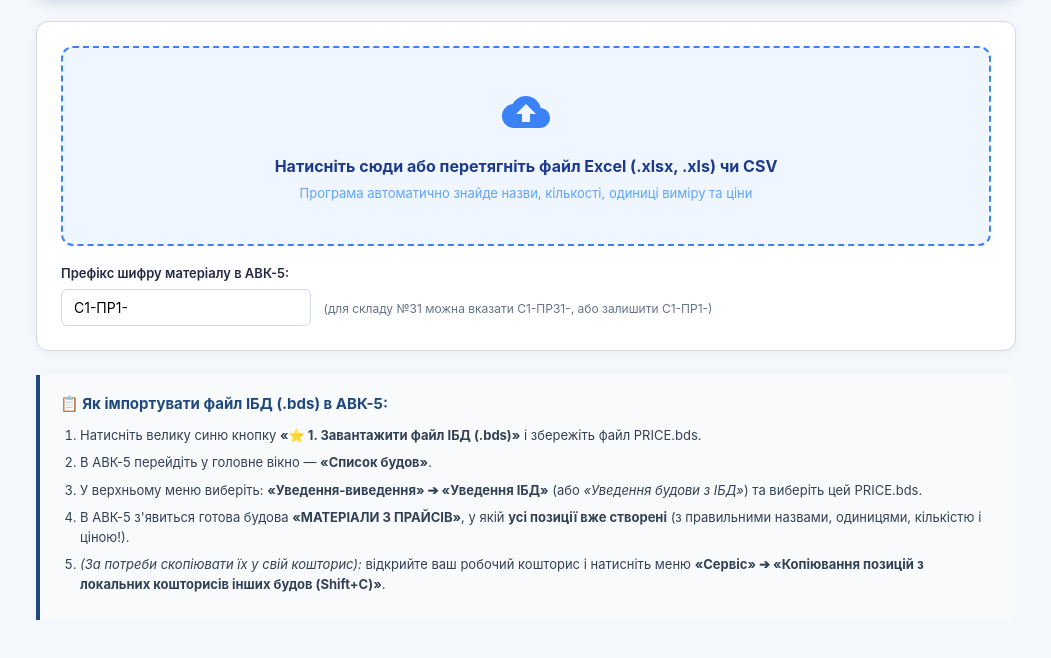
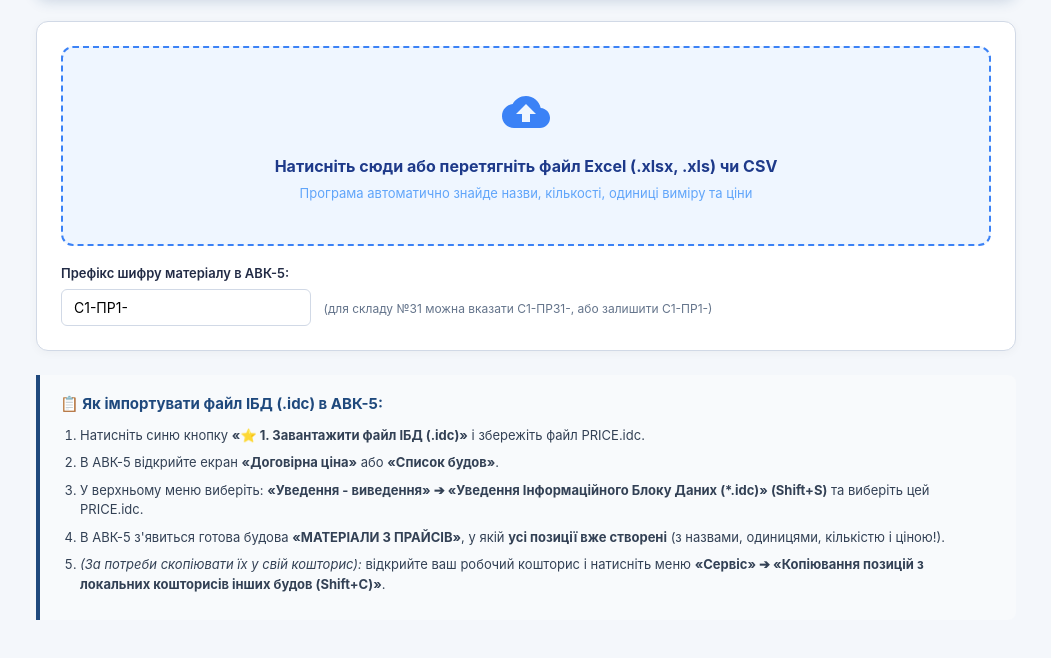
Before and after one commit to Magshproget/excel-to-avk, a plain HTML site: page index.html in a window 1280 px wide. Shown: the part 138-796 px from the top of the page, without its empty margins (114-1165 px from the left). Drawn offline with Linux system fonts and the light colour scheme.

Commit message:
fix(export): download IBD file as .idc for contract price subsystem

```diff
--- a/index.html
+++ b/index.html
@@ -350,9 +350,9 @@
 
     <div class="btn-group">
       <div class="btn-row">
-        <!-- Main Recommended Option: Native AVK-5 IBD (.bds) -->
+        <!-- Main Recommended Option: Native AVK-5 IBD (.idc / .bds) -->
         <button class="btn btn-primary" id="btnExportIbd" style="background-color: #2563EB; font-size: 15px; padding: 14px 24px;">
-          ⭐ 1. Завантажити файл ІБД (.bds) — ПРЯМИЙ ІМПОРТ В АВК-5
+          ⭐ 1. Завантажити файл ІБД (.idc) — ДЛЯ ДОГОВІРНОЇ ЦІНИ В АВК-5
         </button>
         <!-- Alternative Option 2: Rasch_290 .xls -->
         <button class="btn btn-secondary" id="btnExportRasch">
@@ -363,12 +363,12 @@
   </div>
 
   <div class="guide-box">
-    <h4>📋 Як імпортувати файл ІБД (.bds) в АВК-5:</h4>
+    <h4>📋 Як імпортувати файл ІБД (.idc) в АВК-5:</h4>
     <ol>
-      <li>Натисніть велику синю кнопку <b>«⭐ 1. Завантажити файл ІБД (.bds)»</b> і збережіть файл <code>PRICE.bds</code>.</li>
-      <li>В АВК-5 перейдіть у головне вікно — <b>«Список будов»</b>.</li>
-      <li>У верхньому меню виберіть: <b>«Уведення-виведення» ➔ «Уведення ІБД»</b> (або <i>«Уведення будови з ІБД»</i>) та виберіть цей <code>PRICE.bds</code>.</li>
-      <li>В АВК-5 з'явиться готова будова <b>«МАТЕРІАЛИ З ПРАЙСІВ»</b>, у якій <b>усі позиції вже створені</b> (з правильними назвами, одиницями, кількістю і ціною!).</li>
+      <li>Натисніть синю кнопку <b>«⭐ 1. Завантажити файл ІБД (.idc)»</b> і збережіть файл <code>PRICE.idc</code>.</li>
+      <li>В АВК-5 відкрийте екран <b>«Договірна ціна»</b> або <b>«Список будов»</b>.</li>
+      <li>У верхньому меню виберіть: <b>«Уведення - виведення» ➔ «Уведення Інформаційного Блоку Даних (*.idc)» (Shift+S)</b> та виберіть цей <code>PRICE.idc</code>.</li>
+      <li>В АВК-5 з'явиться готова будова <b>«МАТЕРІАЛИ З ПРАЙСІВ»</b>, у якій <b>усі позиції вже створені</b> (з назвами, одиницями, кількістю і ціною!).</li>
       <li><i>(За потреби скопіювати їх у свій кошторис):</i> відкрийте ваш робочий кошторис і натисніть меню <b>«Сервіс» ➔ «Копіювання позицій з локальних кошторисів інших будов (Shift+C)»</b>.</li>
     </ol>
   </div>
@@ -636,7 +636,7 @@
     const url = URL.createObjectURL(blob);
     const a = document.createElement('a');
     a.href = url;
-    a.download = 'PRICE.bds';
+    a.download = 'PRICE.idc';
     document.body.appendChild(a);
     a.click();
     document.body.removeChild(a);
```
